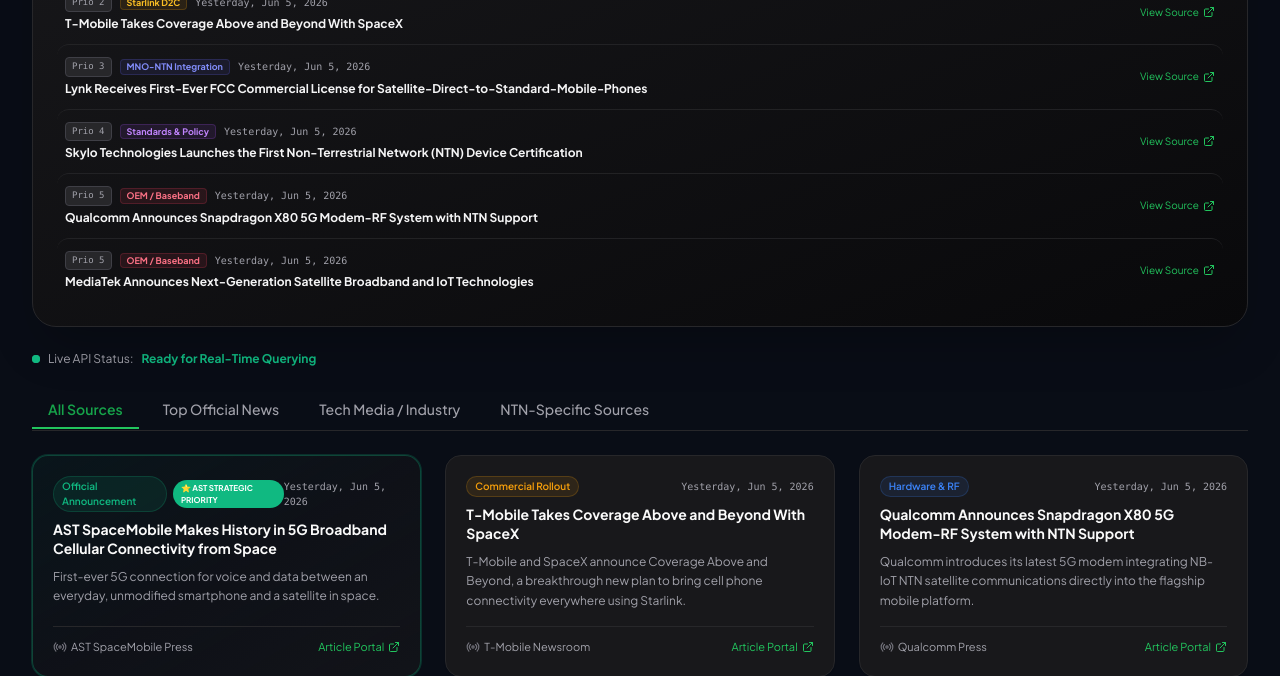
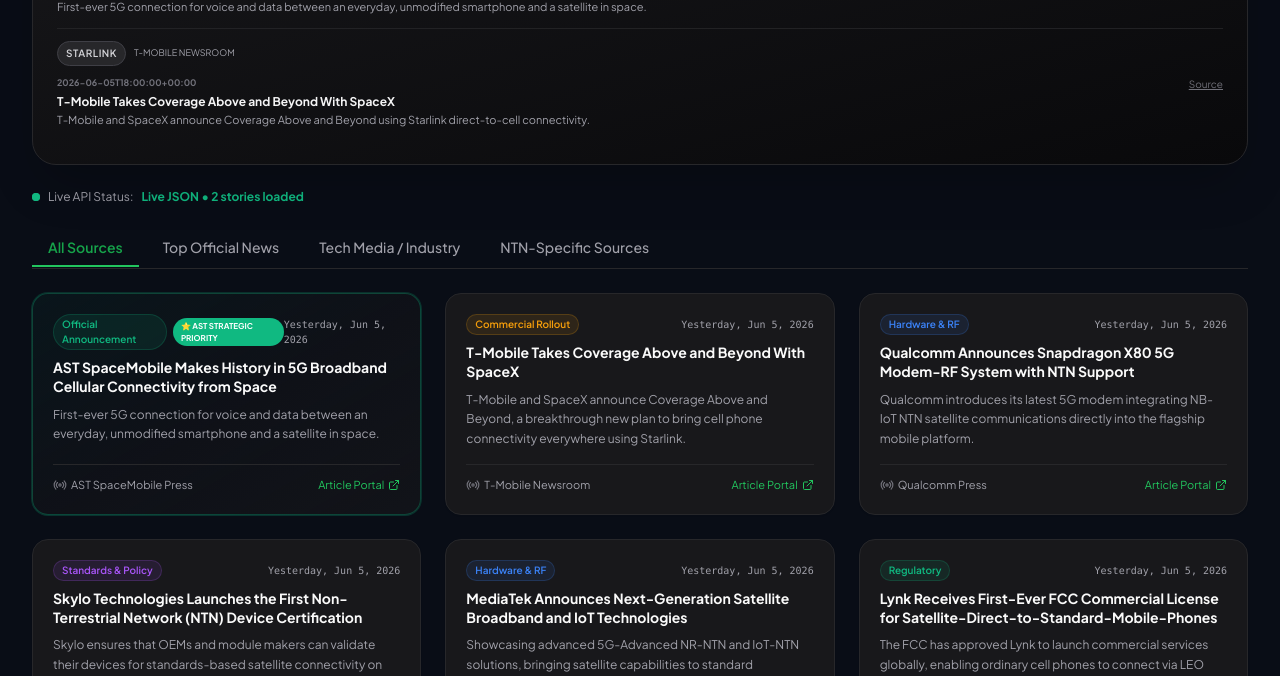
Before and after one commit to YakoD14/NTN-hub, a plain HTML site: page index.html in a window 1280 px wide. Shown: the part 1165-1841 px from the top of the page. Drawn offline with nearby package versions, Linux system fonts and the light colour scheme.

Commit message:
Update index.html

```diff
--- a/index.html
+++ b/index.html
@@ -404,7 +404,9 @@
                             <span class="p-1.5 bg-brand-500/10 text-brand-500 rounded-lg"><i data-lucide="zap" class="w-4 h-4 animate-bounce"></i></span>
                             <div>
                                 <h3 class="font-extrabold text-sm text-zinc-100 uppercase tracking-wider">MNO Strategy Bulletin: Yesterday's Recap</h3>
-                                <p class="text-[10px] text-zinc-400">Deep Links to Verified Articles • Refreshes Every 12 Hours</p>
+                                <p id="bulletin-helper-text" class="text-[10px] text-zinc-400">
+                                Deep Links to Verified Articles • Refreshes Every 12 Hours
+                                </p>
                             </div>
                         </div>
                         <div class="flex items-center space-x-2 bg-zinc-900 border border-zinc-800 px-3 py-1 rounded-full text-[10px] text-zinc-400 font-mono">
@@ -1163,73 +1165,109 @@
             renderDailyBulletin();
         }
 
-        function renderDailyBulletin() {
-            const listContainer = document.getElementById('daily-digest-list');
-            listContainer.innerHTML = '';
-
-            // LA REGLA CLAVE: Solo procesar noticias que tengan exactamente la fecha de AYER (offset -1)
-            const yesterdayString = getRelativeDateString(-1);
-            let currentNews = NTN_DATA.news.filter(n => n.date === yesterdayString);
-
-            currentNews = currentNews.map(item => {
-                let priority = 5;
-                let tag = "OEM / Baseband";
-                let badgeColor = "bg-rose-500/10 text-rose-400 border-rose-500/20";
-
-                const t = item.title.toUpperCase();
-
-                if (t.includes('AST')) {
-                    priority = 1;
-                    tag = "AST Broadband";
-                    badgeColor = "bg-emerald-500/10 text-emerald-400 border-emerald-500/20";
-                } else if (t.includes('STARLINK') || t.includes('SPACEX')) {
-                    priority = 2;
-                    tag = "Starlink D2C";
-                    badgeColor = "bg-amber-500/10 text-amber-400 border-amber-500/20";
-                } else if (item.category === 'official' || item.category === 'rollout') {
-                    priority = 3;
-                    tag = "MNO-NTN Integration";
-                    badgeColor = "bg-indigo-500/10 text-indigo-400 border-indigo-500/20";
-                } else if (item.category === 'standards') {
-                    priority = 4;
-                    tag = "Standards & Policy";
-                    badgeColor = "bg-purple-500/10 text-purple-400 border-purple-500/20";
-                }
-
-                return { ...item, priority, tag, badgeColor };
-            });
-
-            currentNews.sort((a, b) => a.priority - b.priority);
-            const topNews = currentNews.slice(0, 10);
-
-            if (topNews.length === 0) {
-                listContainer.innerHTML = '<div class="p-4 text-center text-zinc-500 text-xs">No strategic updates from yesterday available. Click "Fetch Yesterday\'s News" to sync.</div>';
-                return;
-            }
-
-            topNews.forEach(item => {
-                const el = document.createElement('div');
-                el.className = "py-3 flex flex-col sm:flex-row sm:items-center justify-between gap-3 group hover:bg-zinc-900/40 p-2 rounded-xl transition-all";
-                el.innerHTML = `
-                    <div class="space-y-1">
-                        <div class="flex items-center space-x-2">
-                            <span class="text-[9px] font-mono bg-zinc-800 text-zinc-400 px-1.5 py-0.5 rounded border border-zinc-700">Prio ${item.priority}</span>
-                            <span class="text-[9px] font-bold border rounded px-1.5 py-0.2 ${item.badgeColor}">${item.tag}</span>
-                            <span class="text-[10px] text-zinc-400 font-mono">${item.date}</span>
+        async function renderDailyBulletin() {
+    const listContainer = document.getElementById('daily-digest-list');
+    if (!listContainer) return;
+
+    const helperText = document.getElementById('bulletin-helper-text');
+    const statusEl = document.getElementById('live-feed-status');
+
+    function renderFromItems(items) {
+        if (!items || !items.length) {
+            listContainer.innerHTML = `
+                <div class="py-3 text-sm text-zinc-400">
+                    No high-priority satellite/MNO news found for today or yesterday.
+                </div>
+            `;
+            return;
+        }
+
+        listContainer.innerHTML = items.map(item => {
+            const title = item.title || 'Untitled';
+            const url = item.url || '#';
+            const source = item.source || 'Unknown source';
+            const tag = item.tag || item.badge || 'General';
+            const excerpt = item.excerpt || '';
+            const dateText = item.publishedAt || item.dateText || item.date || '';
+
+            return `
+                <div class="py-3 flex justify-between items-start md:items-center gap-3 group">
+                    <div class="pr-3">
+                        <div class="flex items-center gap-2 mb-0.5">
+                            <span class="inline-flex items-center px-2 py-1 rounded-full text-[10px] font-semibold uppercase tracking-wider bg-zinc-800 text-zinc-300 border border-zinc-700">
+                                ${tag}
+                            </span>
+                            <span class="text-[9px] uppercase text-zinc-400">
+                                ${source}
+                            </span>
                         </div>
-                        <h4 class="text-xs font-bold text-zinc-100 group-hover:text-brand-500 transition-colors">
-                            <a href="${item.url}" target="_blank">${item.title}</a>
+                        ${dateText ? `
+                            <span class="text-[9px] uppercase font-bold text-zinc-500">
+                                ${dateText}
+                            </span>` : ''
+                        }
+                        <h4 class="text-xs font-bold text-zinc-100 mt-0.5">
+                            <a href="${url}" target="_blank" rel="noopener noreferrer"
+                               class="hover:text-brand-500 transition-colors">
+                                ${title}
+                            </a>
                         </h4>
-                    </div>
-                    <a href="${item.url}" target="_blank" class="flex-shrink-0 text-[10px] text-brand-500 hover:underline flex items-center">
-                        View Source <i data-lucide="external-link" class="w-3 h-3 ml-1"></i>
+                        ${excerpt ? `
+                            <p class="text-[11px] text-zinc-400 mt-0.5">
+                                ${excerpt}
+                            </p>` : ''
+                        }
+                    </div>
+                    <a href="${url}" target="_blank" rel="noopener noreferrer"
+                       class="text-[10px] text-zinc-500 underline">
+                        Source
                     </a>
-                `;
-                listContainer.appendChild(el);
-            });
-            lucide.createIcons();
-        }
-
+                </div>
+            `;
+        }).join('');
+    }
+
+    // Primero intentamos data/news.json
+    try {
+        const resp = await fetch('./data/news.json', { cache: 'no-store' });
+        if (!resp.ok) throw new Error(`news.json error ${resp.status}`);
+        const data = await resp.json();
+        const items = Array.isArray(data.items) ? data.items : [];
+        renderFromItems(items);
+
+        if (statusEl) {
+            statusEl.textContent = `Live JSON • ${items.length} stories loaded`;
+            statusEl.className = 'font-bold text-emerald-500';
+        }
+        if (helperText && data.lastUpdated) {
+            helperText.textContent = `Static JSON feed generated by GitHub Actions • Last sync ${data.lastUpdated}`;
+        }
+        return;
+    } catch (e) {
+        console.error('Error loading news.json, using NTN_DATA fallback:', e);
+    }
+
+    // Fallback: NTN_DATA.news
+    const fallbackItems = (NTN_DATA?.news || []).map((item, idx) => ({
+        id: item.id || idx + 1,
+        title: item.title,
+        url: item.url,
+        source: item.source,
+        dateText: item.date,
+        excerpt: item.excerpt,
+        tag: item.badge || item.category || 'General'
+    }));
+
+    renderFromItems(fallbackItems);
+
+    if (statusEl) {
+        statusEl.textContent = 'Fallback mode • local bulletin loaded';
+        statusEl.className = 'font-bold text-amber-500';
+    }
+    if (helperText) {
+        helperText.textContent = 'news.json unavailable • local fallback active';
+    }
+}
         // ==========================================
         //  UI / RENDER FUNCTIONS
         // ==========================================
```
